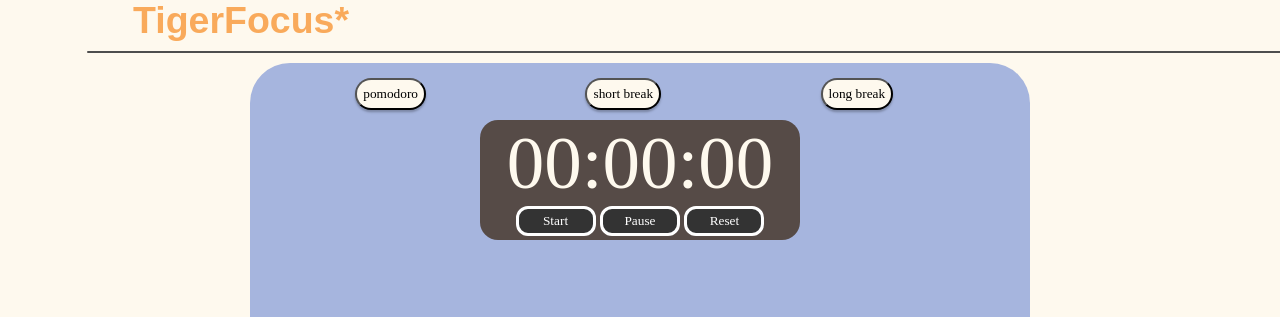
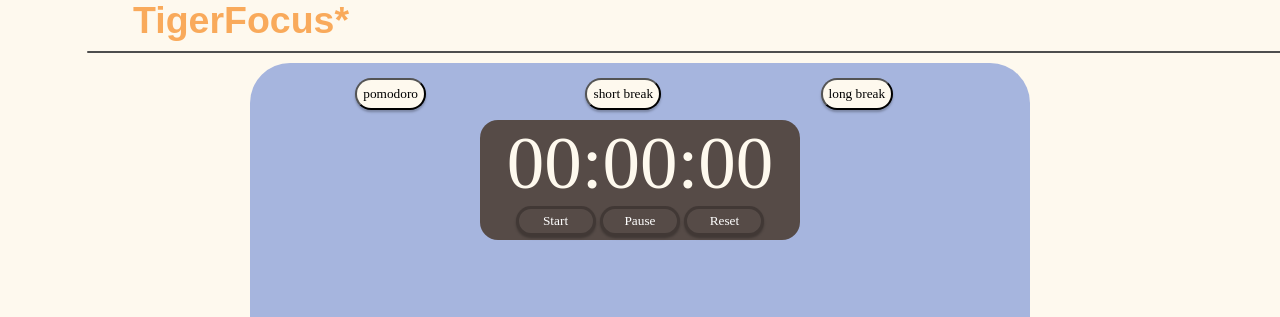
Before and after one commit to wang-howard/TigerFocus, a Flask app: page /timer in a window 1280 px wide; the page is wider, and only the part inside the window is pictured. Shown: the part 52-369 px from the top of that part. Run offline with Flask 3, Linux system fonts and the light colour scheme; some libraries are stand-ins or nearby versions; some web fonts are replaced.

Commit message:
update timer

```diff
--- a/src/static/css/timerStyles.css
+++ b/src/static/css/timerStyles.css
@@ -60,11 +60,12 @@ font-family: 'Anek Bangla';
 .timerBtn{
     width: 80px;
     height: 30px;
-    border: 3px solid;
-    border-radius: 12px;
-    background-color: #333333;
+    border: 3px solid rgba(0, 0, 0, 0.25);
+    background-color: #564B47;
     color: white;
     cursor: pointer;
+    box-shadow: 0px 2.22231px 2.22231px rgba(0, 0, 0, 0.25);
+    border-radius: 16.6673px;
     font-family: 'Anek Bangla';
 }
 #timeDisplay{
@@ -83,9 +84,4 @@ font-family: 'Anek Bangla';
     background-color: #564B47;
 }
 
-#youtubevideo {
-
-    margin-left: 50px;
-    margin-right: 50px;
-
-}
+\
```
